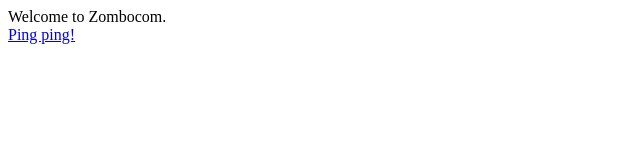
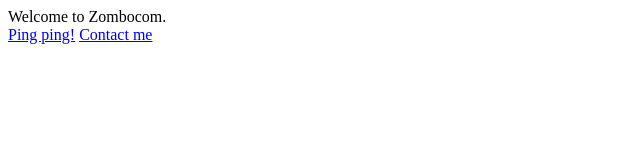
Before and after one commit to bruno-c/finnegan, a website: page static/index.html in a window 1280 px wide. Shown: the full height of the page, 0-640 px from the left. Drawn offline with Linux system fonts and the light colour scheme.

Commit message:
Added contact me link

```diff
--- a/static/index.html
+++ b/static/index.html
@@ -8,5 +8,7 @@
 	</div>
 
 	<a id="ping-challenge-link" href="http://finnegan.herokuapp.com/ping">Ping ping!</a>
+
+	<a id="contact-me-link" href="mailto:neonskimmer@gmail.com">Contact me</a>
 </body>
 </html>
```
